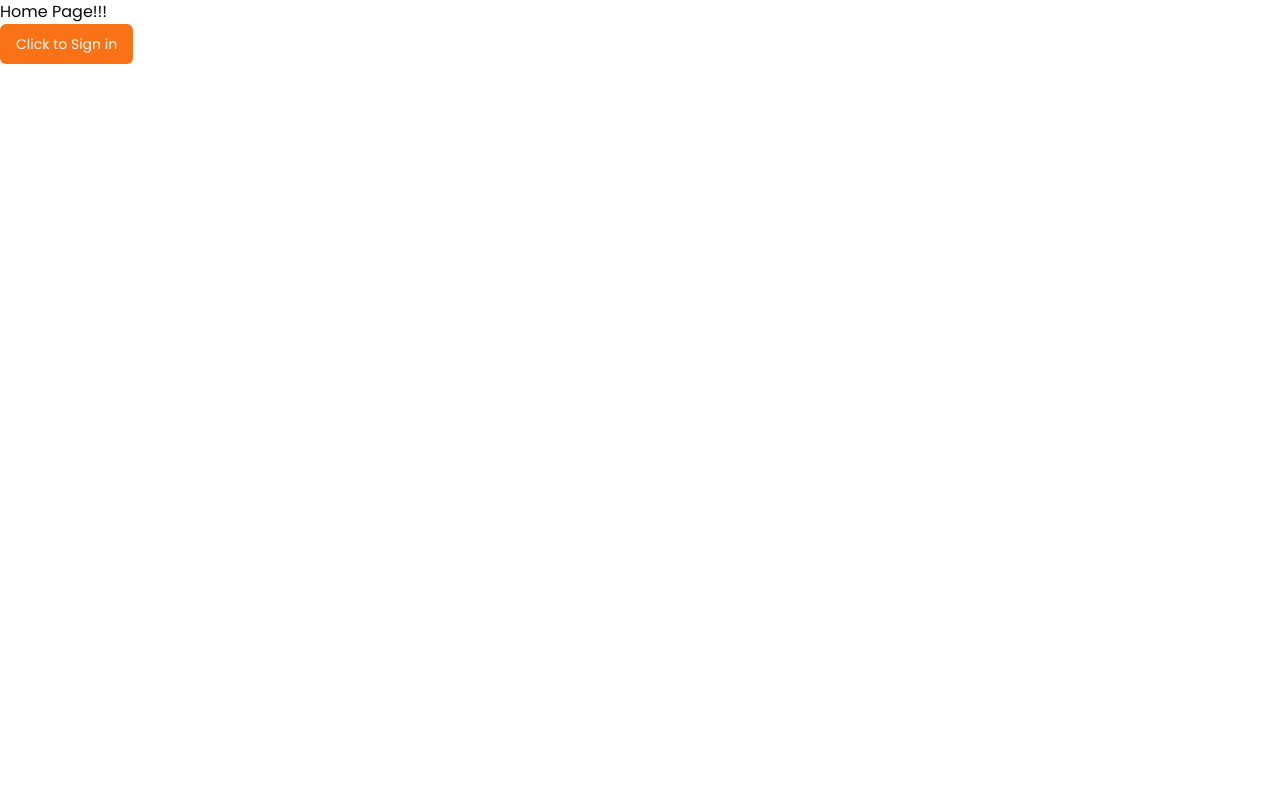
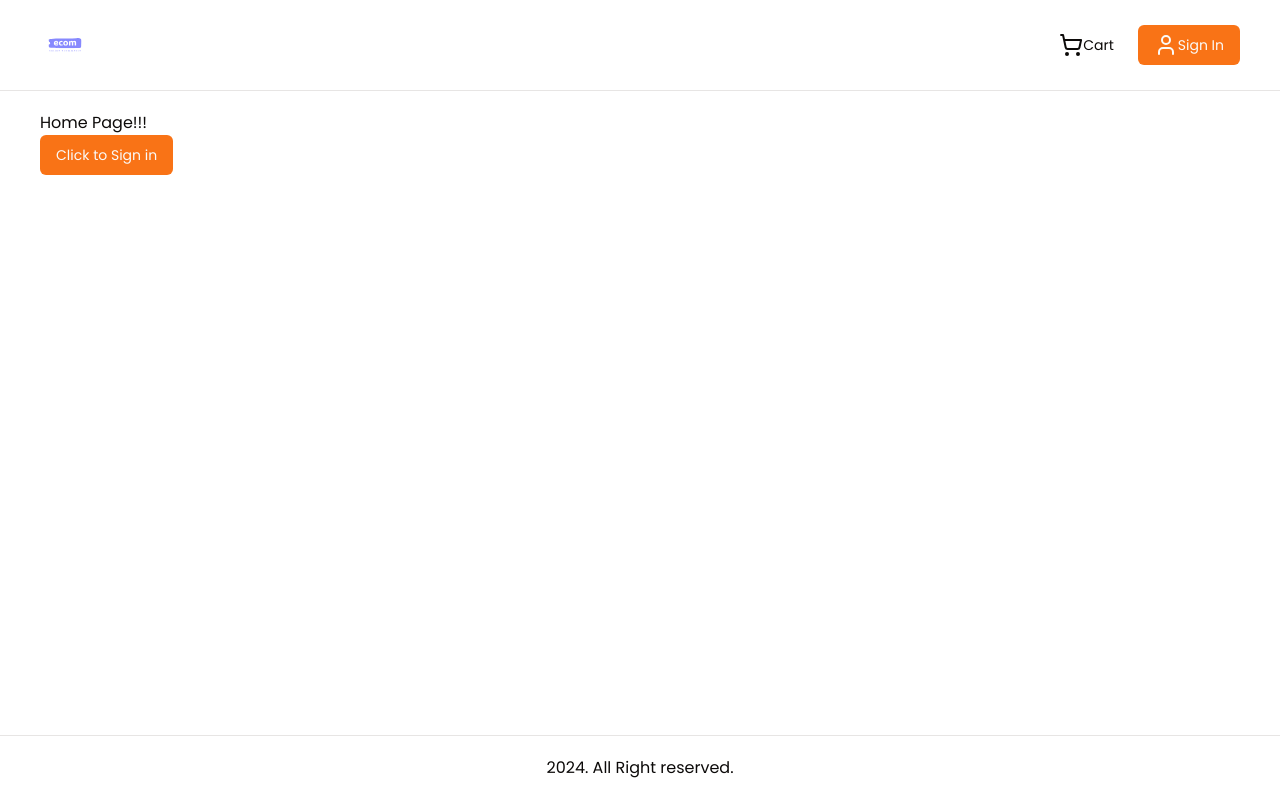
Before and after one commit to 369webforall/nextjs-ecommerce, a Next.js app: page / in a window 1280 px wide. Built offline with nearby package versions, Linux system fonts and the light colour scheme.

Commit message:
create website layout

```diff
--- a/app/layout.tsx
+++ b/app/layout.tsx
@@ -1,6 +1,8 @@
 import type { Metadata } from "next";
 import { Poppins as FontSans } from "next/font/google";
 import "@/styles/globals.css";
+import Header from "@/components/shared/Header";
+import Footer from "@/components/shared/Footer";
 import { cn } from "@/lib/utils";
 const fontSans = FontSans({
   subsets: ["latin"],
@@ -26,7 +28,11 @@
           fontSans.variable
         )}
       >
-        {children}
+        <div className="flex h-screen flex-col">
+          <Header />
+          <main className="flex-1 wrapper">{children}</main>
+          <Footer />
+        </div>
       </body>
     </html>
   );
--- /dev/null
+++ b/components/shared/Footer.tsx
@@ -0,0 +1,13 @@
+import React from "react";
+
+const Footer = () => {
+  return (
+    <footer className="border-t">
+      <div className="p-5 flex-center">
+        <p>{new Date().getFullYear()}. All Right reserved.</p>
+      </div>
+    </footer>
+  );
+};
+
+export default Footer;
--- /dev/null
+++ b/components/shared/Header.tsx
@@ -0,0 +1,40 @@
+import React from "react";
+import Image from "next/image";
+import Link from "next/link";
+import { Button } from "../ui/button";
+import { ShoppingCart, UserIcon } from "lucide-react";
+const Header = () => {
+  return (
+    <header className="w-full border-b">
+      <div className="wrapper flex-between">
+        <div className="flex-start">
+          <Link href="/">
+            <Image
+              src="/icons/logo.svg"
+              alt="ecommerce logo"
+              width={50}
+              height={50}
+            />
+          </Link>
+        </div>
+        <div className="space-x-2">
+          <Button asChild variant="ghost">
+            <Link href="/cart">
+              <ShoppingCart />
+              Cart
+            </Link>
+          </Button>
+
+          <Button asChild>
+            <Link href="/singin">
+              <UserIcon />
+              Sign In
+            </Link>
+          </Button>
+        </div>
+      </div>
+    </header>
+  );
+};
+
+export default Header;
```
Also changed, not shown: app/(root)/page.tsx (renamed from app/page.tsx), app/about/page.tsx (added).
